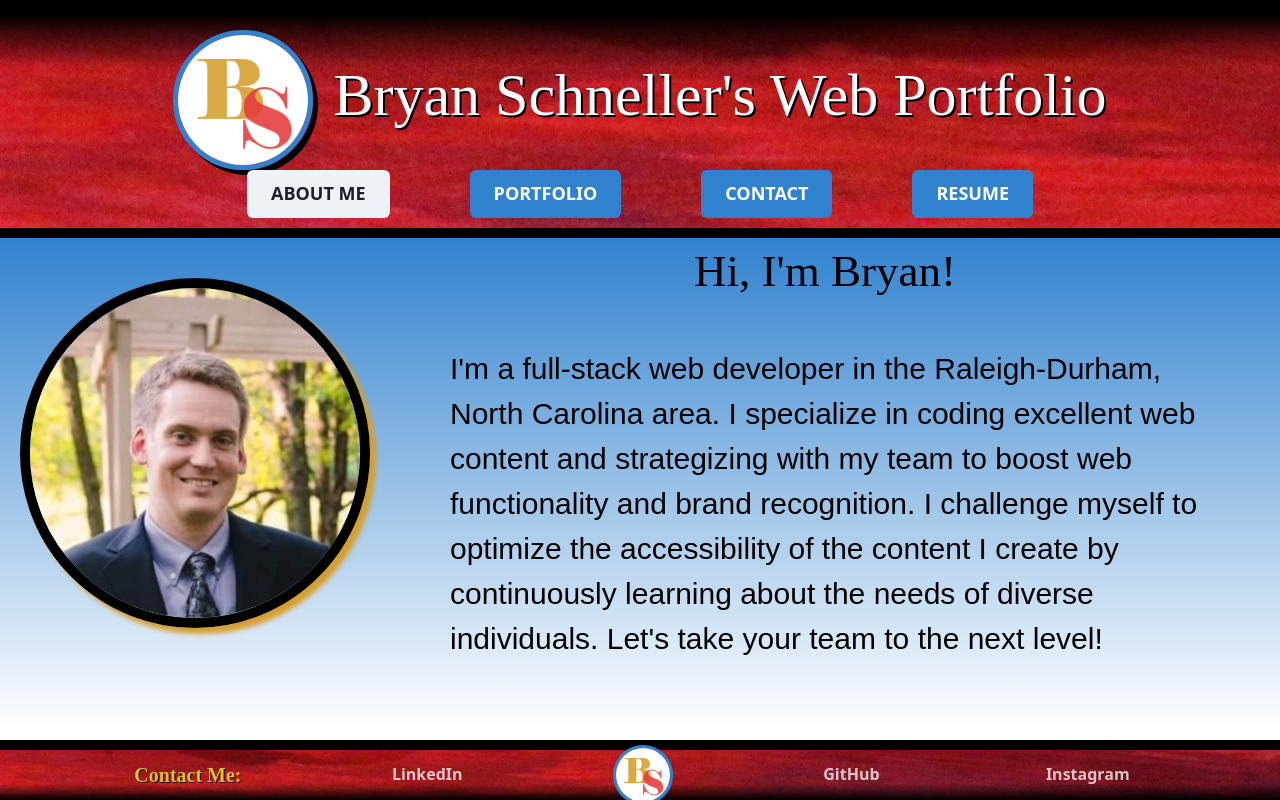
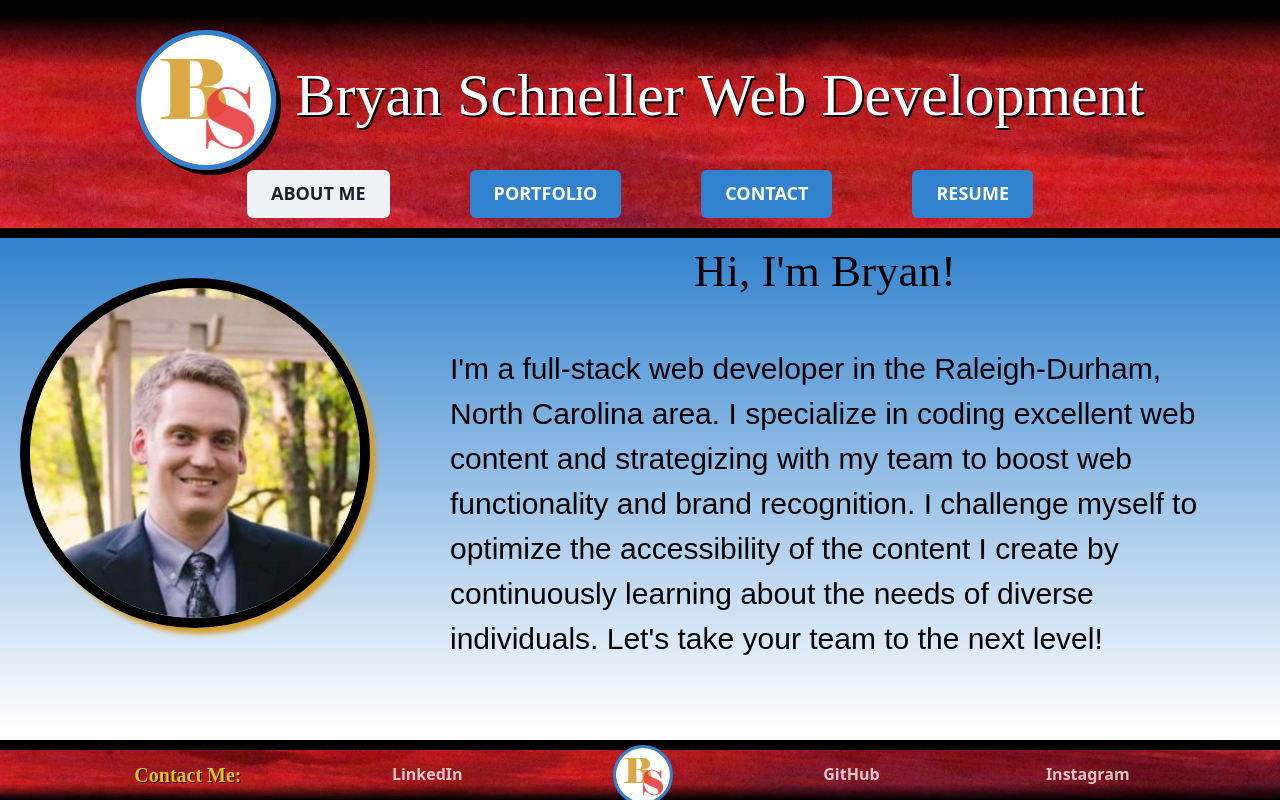
Before and after one commit to ChairSitter/DeveloperPortfolio, a React (Vite) app: page / in a window 1280 px wide. Built offline with nearby package versions, Linux system fonts and the light colour scheme; a web font is replaced by a local one.

Commit message:
Change header title to BSWD

```diff
--- a/index.html
+++ b/index.html
@@ -12,7 +12,7 @@
   <link href="https://fonts.googleapis.com/css2?family=Platypi:ital,wght@0,300..800;1,300..800&display=swap"
     rel="stylesheet">
   <link rel="icon" href="/images/Logo.png">
-  <title>Bryan's Web Portfolio</title>
+  <title>BS Web Dev</title>
 </head>
 
 <body>
--- a/src/components/Header.jsx
+++ b/src/components/Header.jsx
@@ -15,7 +15,7 @@ function Header() {
                     alt='BS logo'
                 />
                 <h1 id="header-title">
-                    Bryan Schneller's Web Portfolio
+                    Bryan Schneller Web Development
                 </h1>
             </div>
             <Navigation />
```
